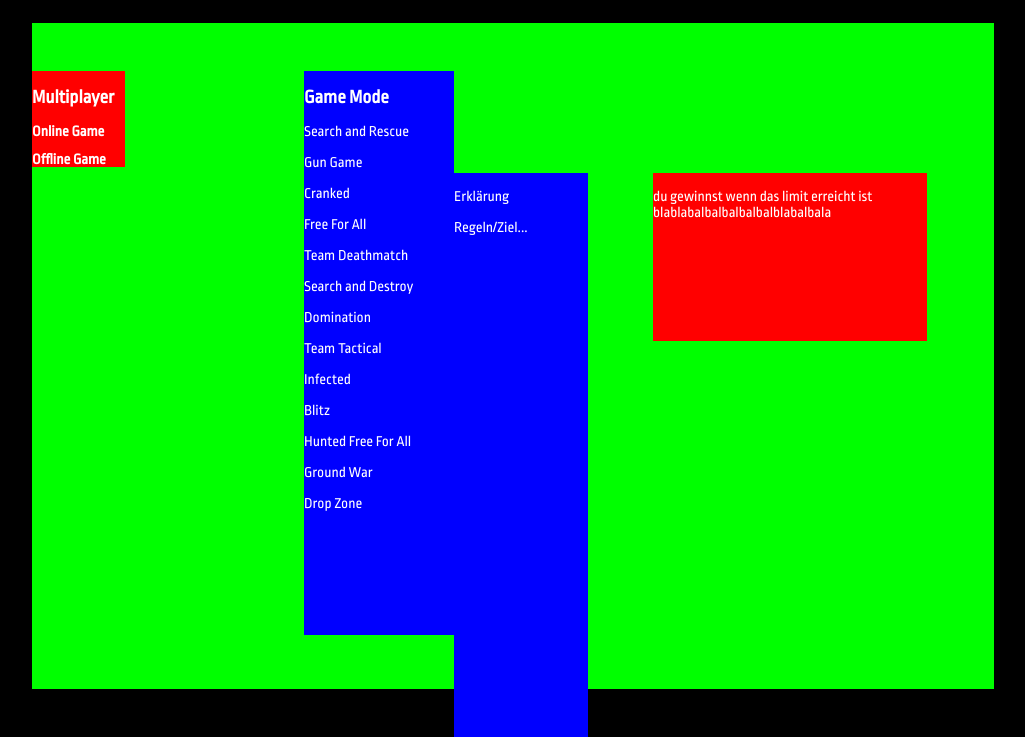
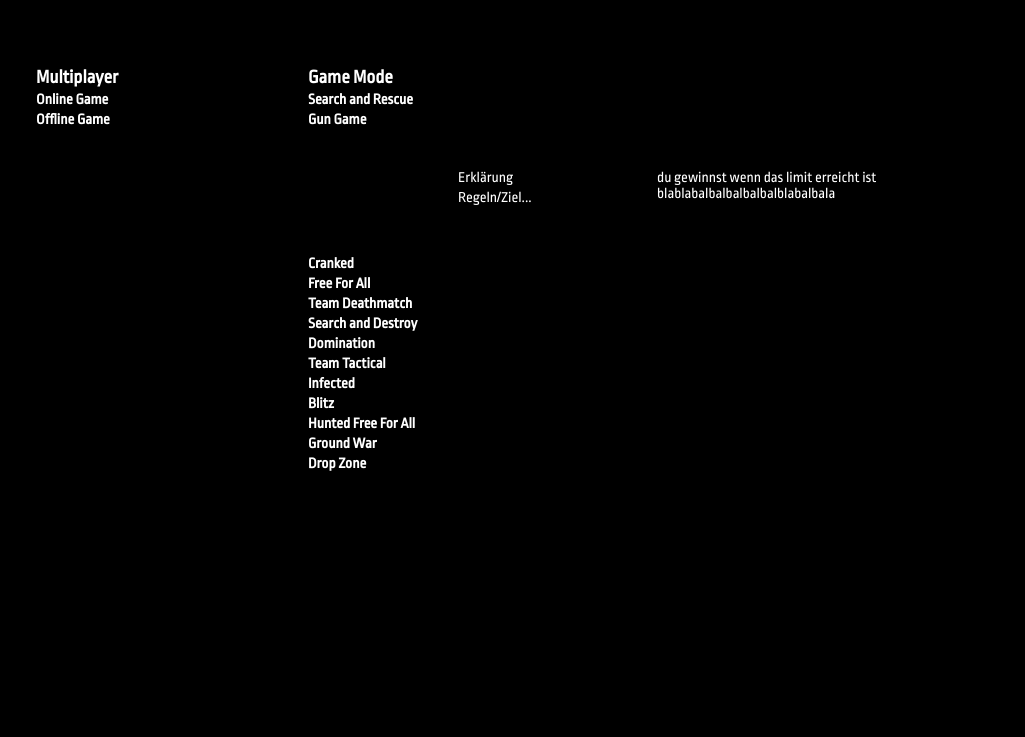
Before and after one commit to misssfluffy/Semesterprojekt_Kg, a plain HTML site: page COD/index01.html in a window 1280 px wide. Shown: the part 109-846 px from the top of the page, without its empty margins (136-1161 px from the left). Drawn offline with Linux system fonts and the light colour scheme.

Commit message:
layout schwarz
mit der lücke,
der weg bis zum letzten zweig ohne klicken
text unvollständig

```diff
--- a/COD/index01.html
+++ b/COD/index01.html
@@ -25,19 +25,19 @@
 
 						<div class="gap2">
 							<h1>Game Mode</h1>
-							<p>Search and Rescue</p>
-							<p>Gun Game</p>
-							<p>Cranked</p>
-							<p>Free For All</p>
-							<p>Team Deathmatch</p>
-							<p>Search and Destroy</p>
-							<p>Domination</p>
-							<p>Team Tactical</p>
-							<p>Infected</p>
-							<p>Blitz</p>
-							<p>Hunted Free For All</p>
-							<p>Ground War</p>
-							<p>Drop Zone</p>
+							<h3>Search and Rescue</h3>
+							<h3 class="luecke">Gun Game</h3>
+							<h3>Cranked</h3>
+							<h3>Free For All</h3>
+							<h3>Team Deathmatch</h3>
+							<h3>Search and Destroy</h3>
+							<h3>Domination</h3>
+							<h3>Team Tactical</h3>
+							<h3>Infected</h3>
+							<h3>Blitz</h3>
+							<h3>Hunted Free For All</h3>
+							<h3>Ground War</h3>
+							<h3>Drop Zone</h3>
 						</div>
 
 						<div class="gap3">
--- a/COD/style01.css
+++ b/COD/style01.css
@@ -1,6 +1,13 @@
 
 
+/* CSS Reset*/
+*{
+	box-sizing: border-box;
+}
 
+html, body, h1, h2, h3, p{
+	margin: 4px;
+}
 
 /*LAYOUT*/
 body{
@@ -31,13 +38,46 @@ img{ position: absolute;
     transition: opacity 1s
 }
 
+/*ANIMATIONS*/
+
+h2:hover {
+  	-webkit-transition: all 0.5s;
+  	-o-transition: all 0.5s;
+  	transition: all 0.5s;
+
+
+
+  	-webkit-transform: scale(1.1,1.1);
+  	-ms-transform: scale(1.1,1.1);
+  	-o-transform: scale(1.1,1.1);
+  	transform: scale(1.1,1.1);
+
+  	text-shadow: 3px 3px 8px rgb(100,100,100)
+  }
+
+  h3:hover {
+  	-webkit-transition: all 0.5s;
+  	-o-transition: all 0.5s;
+  	transition: all 0.5s;
+
+
+
+  	-webkit-transform: scale(1.1,1.1);
+  	-ms-transform: scale(1.1,1.1);
+  	-o-transform: scale(1.1,1.1);
+  	transform: scale(1.1,1.1);
+
+  	text-shadow: 3px 3px 8px rgb(100,100,100)
+  }
+
+
 /*kästen*/
 .ueberGruppe{
-	background-color: #00FF00;
+
 	height: 666px;
 	width: 962px;
 	margin-left: 160px;
-	margin-top: 132px;
+	margin-top: 120px;
 	margin-right: auto;
 	margin-bottom: auto;
 
@@ -45,7 +85,7 @@ img{ position: absolute;
 
 }
 .gap1{
-	background-color: #FF0000;
+
 	width:93px;
 	height:96px;
 	margin-top:48px;
@@ -58,7 +98,7 @@ img{ position: absolute;
 
 
 .gap2{
-	background-color:#0000FF;
+
 	width:150px;
 	height:564px;
 	margin-top:48px;
@@ -72,7 +112,7 @@ img{ position: absolute;
 
 
 .gap3{
-background-color:#0000FF;
+
 	width:134px;
 	height:564px;
 	margin-top:150px;
@@ -83,7 +123,7 @@ background-color:#0000FF;
 }
 
 .gap4{
-	background-color:#FF0000;
+
 	width:274px;
 	height:168px;
 	margin-top:150px;
@@ -99,11 +139,22 @@ h1{
 }
 h2{
 	font-size: 15px;
+		-webkit-transition: all 0.5s;
+	-o-transition: all 0.5s;
+	transition: all 0.5s;
 }
 
-p{
+h3{
 	font-size: 15px;
 	-webkit-transition: all 0.5s;
 	-o-transition: all 0.5s;
 	transition: all 0.5s;
 }
+
+p{
+	font-size: 15px;
+}
+/*Abstand für erklärung*/
+.luecke{
+	height: 140px;
+}
```
